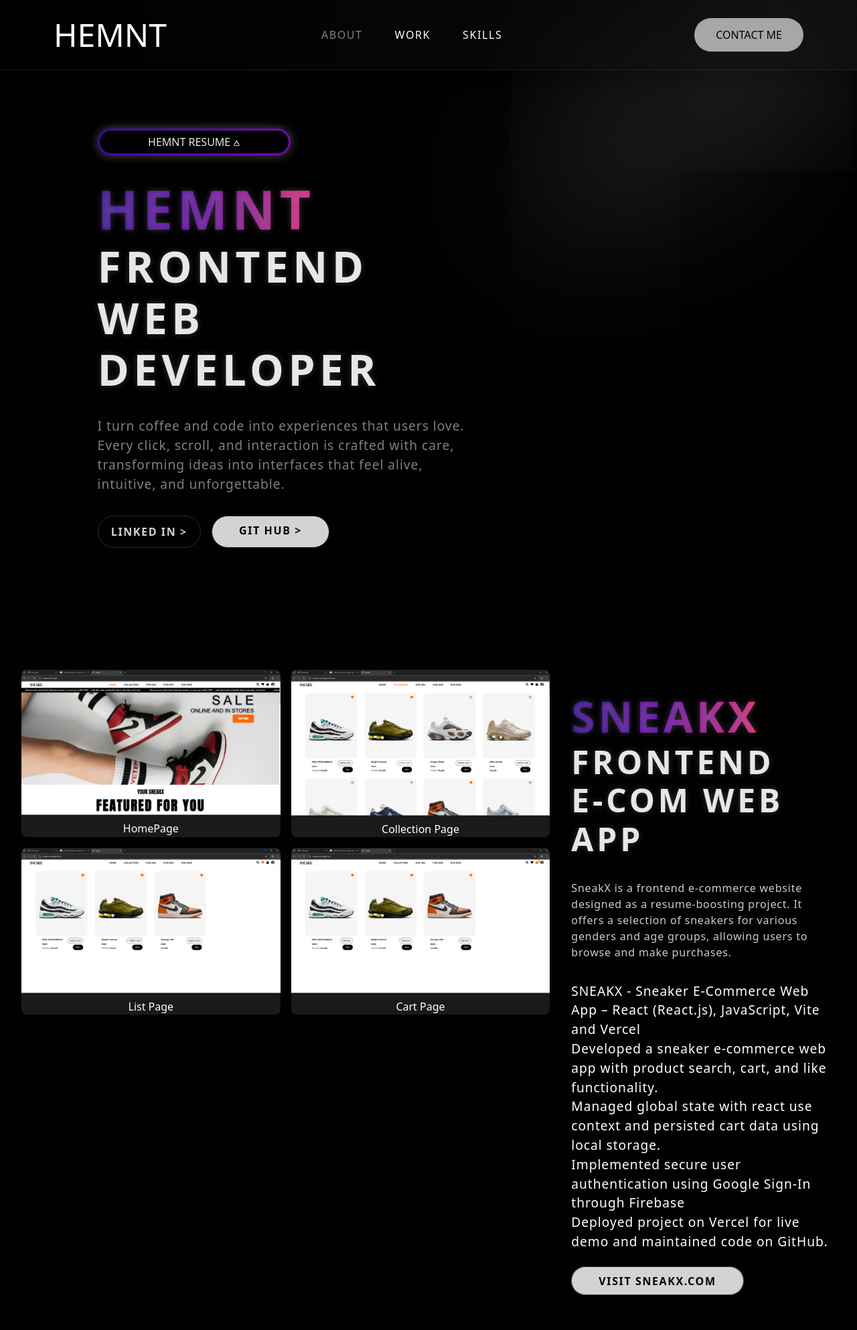
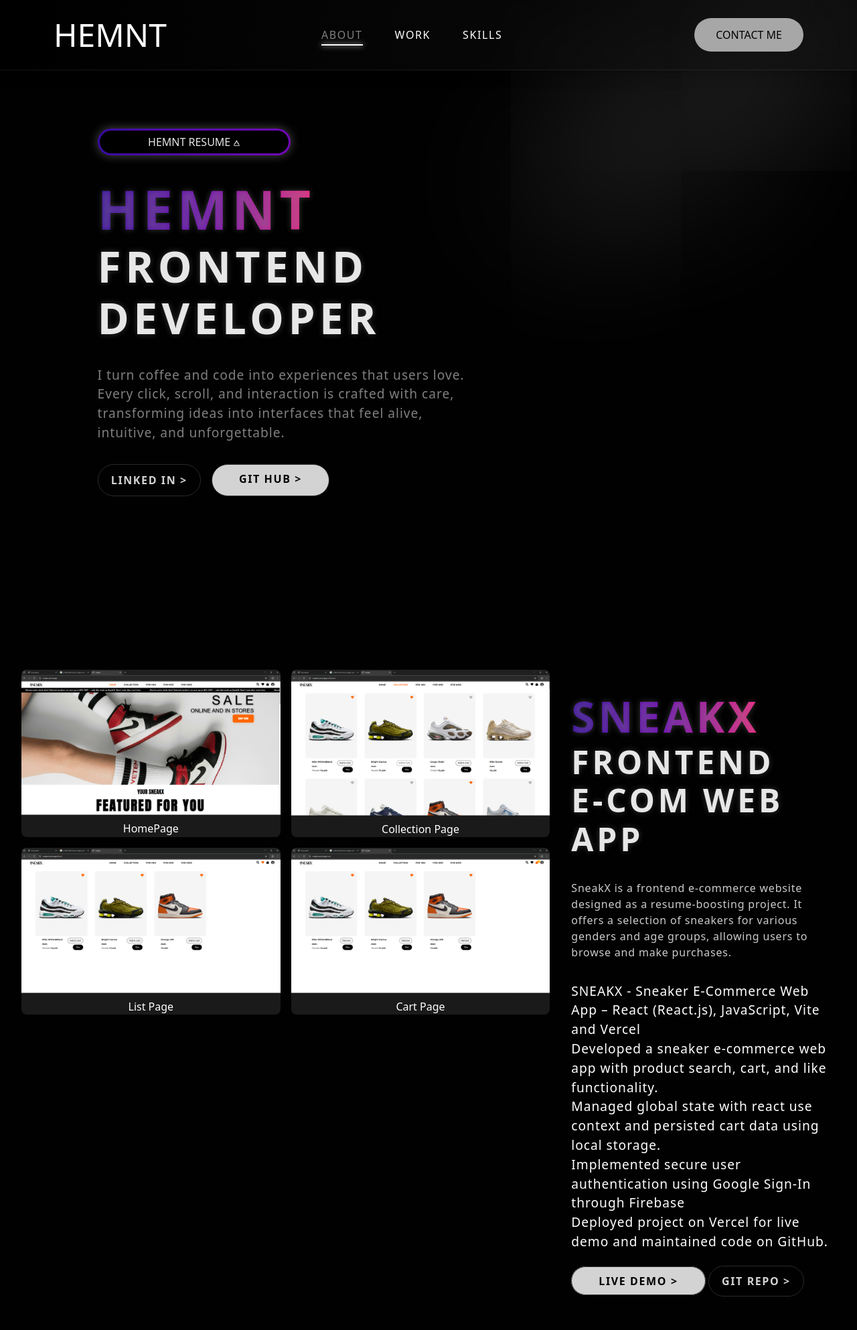
Before and after one commit to hemntpendem/hemnt-webportfolio, a website: page index.html in a window 1280 px wide. Shown: the top 1986 px of the page at 67% size. Drawn offline with nearby package versions, Linux system fonts and the light colour scheme; some packages are replaced by stand-ins of ours; a script that the page names is missing.

Commit message:
added the btn for repo

```diff
--- a/index.css
+++ b/index.css
@@ -92,6 +92,12 @@
 
 nav a.active {
     color: gray;
+}
+nav a.active::after {
+
+    width: 100%;
+    background-color: white;      /* underline stays white */
+    box-shadow: 0 0 8px white;   /* glow effect */
 }
 
 nav a:hover::after {
@@ -386,6 +392,9 @@
     margin-bottom: 2rem;
 }
 
+.repo-btn{
+  gap: 1rem;
+}
 .vercel{
     text-decoration: none;
     background-color: lightgray;
@@ -403,6 +412,19 @@
 .vercel:hover{
     background-color: gray;
 }
+
+
+.repo{
+   text-decoration: none;
+    color: lightgrey;
+    border: 1px solid #2a2a2a;
+    border-radius: 50px;
+    padding: 0.7rem 1.2rem;
+    font-weight: 600;
+    letter-spacing: 0.1rem;
+    transition: background-color 0.2s ease;
+}
+.repo:hover{ background-color: #1a1a1a;}
 
 .mxpo-container {
     display: flex;
@@ -767,6 +789,10 @@
     padding: 0.5rem 1.8rem;
     font-size: 0.95rem;
   }
+  .repo{
+    padding: 0.5rem 1.8rem;
+    font-size: 0.95rem;
+  }
 }
 
 
--- a/index.html
+++ b/index.html
@@ -51,7 +51,7 @@
 
              </div>
 
-               <h1><span>HEMNT</span> FRONTEND<br>WEB DEVELOPER</h1>
+               <h1><span>HEMNT</span> FRONTEND<br>DEVELOPER</h1>
                  <p class="description">
                I turn coffee and code into experiences that users love. Every click, scroll, and
                interaction is crafted with care, transforming ideas into interfaces that feel alive, intuitive, and unforgettable.
@@ -94,8 +94,10 @@
                   Managed global state with react use context and persisted cart data using local storage.<br>
                   Implemented secure user authentication using Google Sign-In through Firebase<br>
                   Deployed project on Vercel  for live demo and maintained code on GitHub.</p>
-                  <a href="https://sneakx.vercel.app" target="_blank" rel="noopener noreferrer" class="vercel">VISIT SNEAKX.COM</a>
-
+                  <div class="repo-btn">
+                  <a href="https://sneakx.vercel.app" target="_blank" rel="noopener noreferrer" class="vercel">LIVE DEMO &gt;</a>
+                   <a href="https://github.com/hemntpendem/sneakx.git" target="_blank" rel="noopener noreferrer" class="repo ">GIT REPO &gt;</a>
+                   </div>
             </div>
     </div>
 
@@ -117,10 +119,10 @@
 Enabled sharing of movie details across devices and integrated APIs for real-time cast, ratings, and release info.<br>
 Implemented secure user authentication with NextAuth, allowing users to log in via credentials.<br>
 Deployed on Vercel  for live demo and maintained source code on GitHub.</p>
-           <a href="https://mxpo.vercel.app" target="_blank" rel="noopener noreferrer" class="vercel">
-  VISIT MXPO.COM
-</a>
-
+           <div class="repo-btn">
+           <a href="https://github.com/hemntpendem/mxpo.git" target="_blank" rel="noopener noreferrer" class="repo ">GIT REPO &gt;</a>
+ <a href="https://sneakx.vercel.app" target="_blank" rel="noopener noreferrer" class="vercel">LIVE DEMO &gt;</a>
+           </div>
 
         </div>
 
```
Also changed, not shown: 1 other file.
